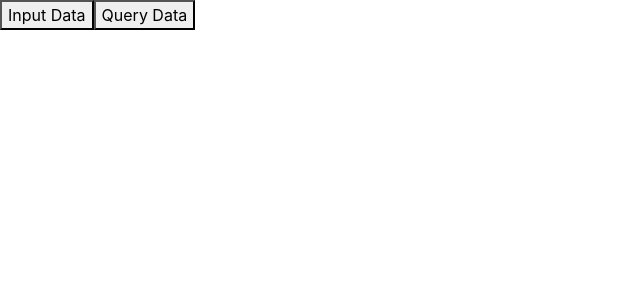
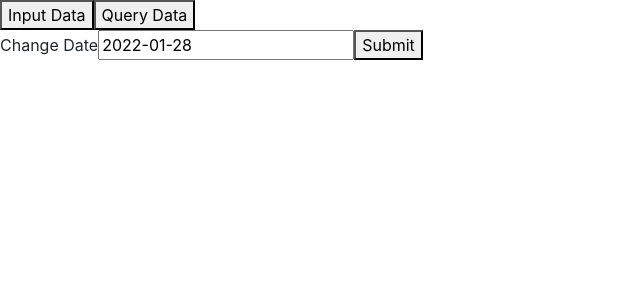
Before and after one commit to FaithKauwe/blue-harvest-frontend, a React (Create React App) app: page / in a window 1280 px wide. Shown: the top 300 px of the page, without its empty margins (0-640 px from the left). Built offline with nearby package versions, Linux system fonts and the light colour scheme; no server answers.

Commit message:
created newMealModal, created axios routes which are successfully connecting to BE

```diff
--- a/package.json
+++ b/package.json
@@ -6,6 +6,7 @@
     "@testing-library/jest-dom": "^5.16.1",
     "@testing-library/react": "^12.1.2",
     "@testing-library/user-event": "^13.5.0",
+    "axios": "^0.25.0",
     "react": "^17.0.2",
     "react-dom": "^17.0.2",
     "react-modal": "^3.14.4",
--- a/src/components/inputDataPage/inputData.js
+++ b/src/components/inputDataPage/inputData.js
@@ -1,8 +1,11 @@
 import "./inputData.css";
 import Modal from "react-modal";
+import { useState, useEffect } from "react";
 import FactorsContainer from "./factorsContainer";
 import SymptomsContainer from "./symptomsContainer";
 import MealsContainer from "./mealsContainer";
+import NewMealModal from "./newMealModal";
+
 // the state variables and state functions being passed through props
 const InputData = ({
   inputIsDisplayed,
@@ -11,10 +14,18 @@ const InputData = ({
   changeDate,
   dailyData,
   changeDailyData,
+  dailyDataToBE,
+  userFood,
 }) => {
+  Modal.setAppElement("#root");
+  const [newMealDisplay, changeNewMealDisplay] = useState(false);
   return (
     <section>
       <Modal isOpen={inputIsDisplayed} className="modal-dialog">
+        <NewMealModal
+          newMealDisplay={newMealDisplay}
+          changeNewMealDisplay={changeNewMealDisplay}
+        ></NewMealModal>
         <div className="modal-content">
           <div className="modal-header">
             <h2>Date</h2>
@@ -33,37 +44,46 @@ const InputData = ({
                 value={dailyData.food[0]}
                 changeDailyData={changeDailyData}
                 index={0}
+                userFood={userFood}
               ></MealsContainer>
               <MealsContainer
                 value={dailyData.food[1]}
                 changeDailyData={changeDailyData}
                 index={1}
+                userFood={userFood}
               ></MealsContainer>
               <MealsContainer
                 value={dailyData.food[2]}
                 changeDailyData={changeDailyData}
                 index={2}
+                userFood={userFood}
               ></MealsContainer>
               <MealsContainer
                 value={dailyData.food[3]}
                 changeDailyData={changeDailyData}
                 index={3}
+                userFood={userFood}
               ></MealsContainer>
               <MealsContainer
                 value={dailyData.food[4]}
                 changeDailyData={changeDailyData}
                 index={4}
+                userFood={userFood}
               ></MealsContainer>
               <MealsContainer
                 value={dailyData.food[5]}
                 changeDailyData={changeDailyData}
                 index={5}
+                userFood={userFood}
               ></MealsContainer>
+              <button onClick={() => changeNewMealDisplay(true)}>
+                Add New Meal
+              </button>
             </div>
           </div>
           <div className="modal-footer">
-            <button>Cancel</button>
-            <button>Submit</button>
+            <button onClick={() => changeInputDisplay(false)}>Cancel</button>
+            <button onClick={dailyDataToBE}>Submit</button>
           </div>
         </div>
       </Modal>
--- a/src/components/inputDataPage/mealsContainer.js
+++ b/src/components/inputDataPage/mealsContainer.js
@@ -1,10 +1,6 @@
 import "./mealsContainer.css";
-const userFood = {
-  oatmeal: "ingredients, ...",
-  steak: "ingredients ...",
-  "tuna sandwich": "ingredients",
-};
-const MealsContainer = ({ value, changeDailyData, index }) => {
+
+const MealsContainer = ({ value, changeDailyData, index, userFood }) => {
   return (
     <section className="mb-5">
       <select
--- /dev/null
+++ b/src/components/inputDataPage/newMealModal.js
@@ -0,0 +1,32 @@
+import Modal from "react-modal";
+
+const NewMealModal = ({ newMealDisplay, changeNewMealDisplay }) => {
+  Modal.setAppElement("#root");
+  return (
+    <section>
+      <Modal isOpen={newMealDisplay} className="modal-dialog">
+        <div className="modal-content">
+          <div className="modal-header">
+            <h2>New Common Meal</h2>
+          </div>
+          <div className="modal-body">
+            <div>
+              <label>Name of New Meal</label>
+              <input type="text" name="name"></input>
+            </div>
+            <div>
+              <label>New Meal Ingredients</label>
+              <input type="text" name="ingredients"></input>
+            </div>
+          </div>
+          <div className="modal-footer">
+            <button onClick={() => changeNewMealDisplay(false)}>Cancel</button>
+            <button>Submit</button>
+          </div>
+        </div>
+      </Modal>
+    </section>
+  );
+};
+
+export default NewMealModal;
--- a/src/components/mainDashboard/dashboard.js
+++ b/src/components/mainDashboard/dashboard.js
@@ -1,9 +1,15 @@
-import { useState } from "react";
+import { useState, useEffect } from "react";
 import "./dashboard.css";
 import InputData from "../inputDataPage/inputData";
 import QueryDataModal from "../queryDataPage/queryDataModal";
+import axios from "axios";
 
 const Dashboard = ({}) => {
+  // const userFood = {
+  //   oatmeal: "ingredients, ...",
+  //   steak: "ingredients ...",
+  //   "tuna sandwich": "ingredients",
+  // };
   // blankData is the initital state for dailyData and changeDailyData
   const blankData = {
     food: [
@@ -36,7 +42,8 @@ const Dashboard = ({}) => {
     alcohol: false,
     sleep: false,
   };
-
+  const currentDate = new Date();
+  currentDate.setHours(0, 0, 0, 0);
   // setting state for Dashboard details, for each useState: first item in [] is the variable
   // being created and the second item is the function to change it
   // this state is for inputData Modal
@@ -44,9 +51,52 @@ const Dashboard = ({}) => {
   // this state is for queryData Modal // false is the state this starts with, when changed to true, the modal will populate
   const [queryIsDisplayed, changeQueryDisplay] = useState(false);
   // this state is for changing the date through mainDashboard, new Date gets today's date as a date object
-  const [activeDate, changeDate] = useState(new Date());
+  const [activeDate, changeDate] = useState(currentDate);
   // this state holds all 18 data entries for inputData, starts as an empty dict
   const [dailyData, changeDailyData] = useState(blankData);
+  const [userFood, populateUserFood] = useState();
+
+  const [inputDate, userChangeDate] = useState(
+    activeDate.toISOString().split("T")[0]
+  );
+  // submitDate is the function which gets called when user clicks submit after input a new date
+  const submitDate = (event) => {
+    event.preventDefault();
+    // inputDate will be a string in ISO format
+    changeDate(
+      new Date(
+        inputDate.slice(0, 4),
+        inputDate.slice(5, 7) - 1,
+        inputDate.slice(8, 10)
+      )
+    );
+  };
+  const inputChange = (event) => {
+    userChangeDate(event.target.value);
+  };
+
+  useEffect(() => {
+    axios // the axios request uses a split function to truncuate the datetime object to this format YYYY-MM-DD
+      // this axios request is tied to the BE endpoint which returns data that has already been entered for a day (NOT based on query options)
+      .get(
+        `http://127.0.0.1:5000/daily_tracker/${
+          activeDate.toISOString().split("T")[0]
+        }`
+      )
+      .then((result) => {
+        changeDailyData(result.data);
+      });
+  }, [activeDate]); // each time activeDate is changed, it will call useEffect and this function is now tied to only activeDate
+  useEffect(() => {
+    getUserFood();
+  }, []);
+  // getUserFood is a helper function for populateUserFood which uses an axios call to access
+  // the CommonFood Table in the BE
+  const getUserFood = () => {
+    axios.get(`http://127.0.0.1:5000/common_food`).then((result) => {
+      populateUserFood(result.data);
+    });
+  };
   // updateDailyData is a helper function for changeDailyData
   const updateDailyData = (event, index) => {
     // create deep copy of dailyData
@@ -84,6 +134,34 @@ const Dashboard = ({}) => {
     console.log(event.target.value);
     console.log(event.target.checked);
   };
+  // queryDataToBE is helper function that sends the queryOptions(selected by user)
+  // to the back end and closes the modal
+  const queryDataToBE = () => {
+    axios
+      .get(`http://127.0.0.1:5000/daily_tracker`, {
+        params: {
+          symptom: queryOptions.symptom,
+          severity: queryOptions.severity,
+          food: queryOptions.food,
+          water: queryOptions.water,
+          alcohol: queryOptions.alcohol,
+          sleep: queryOptions.sleep,
+        },
+      })
+      .then((result) => {
+        console.log(result.data);
+      });
+    changeQueryDisplay(false);
+  };
+  // dailyDataToBE is a helper function that sends the dailyData(updated by user)
+  // to the back end and closes the modal
+  const dailyDataToBE = () => {
+    console.log(dailyData);
+    changeInputDisplay(false);
+  };
+  // queryDataToBE is helper function that sends the queryOptions(updated by user)
+  // to the back end and closes the modal
+
   return (
     <section>
       <InputData
@@ -95,12 +173,15 @@ const Dashboard = ({}) => {
         changeInputDisplay={changeInputDisplay}
         changeDate={changeDate}
         changeDailyData={updateDailyData}
+        dailyDataToBE={dailyDataToBE}
+        userFood={userFood}
       ></InputData>
       <QueryDataModal
         queryIsDisplayed={queryIsDisplayed}
         changeQueryDisplay={changeQueryDisplay}
         queryOptions={queryOptions}
         changeQueryOptions={updateQueryOptions}
+        queryDataToBE={queryDataToBE}
       ></QueryDataModal>
       {/* onClick is the action being listened for, changeInputDisplay is the
       function I want performed when the click is registered */}
@@ -108,6 +189,11 @@ const Dashboard = ({}) => {
           anonymous function or it will get called every time the page renders*/}
       <button onClick={() => changeInputDisplay(true)}>Input Data</button>
       <button onClick={() => changeQueryDisplay(true)}>Query Data</button>
+      <form onSubmit={submitDate}>
+        <label>Change Date</label>
+        <input value={inputDate} onChange={inputChange}></input>
+        <button type="submit">Submit</button>
+      </form>
     </section>
   );
 };
--- a/src/components/queryDataPage/queryDataModal.js
+++ b/src/components/queryDataPage/queryDataModal.js
@@ -6,7 +6,9 @@ const QueryDataModal = ({
   changeQueryDisplay,
   queryOptions,
   changeQueryOptions,
+  queryDataToBE,
 }) => {
+  Modal.setAppElement("#root");
   return (
     <section>
       <Modal isOpen={queryIsDisplayed} className="modal-dialog">
@@ -80,8 +82,8 @@ const QueryDataModal = ({
             <label htmlFor="sleep">Sleep</label>
           </div>
           <div className="modal-footer">
-            <button>Cancel</button>
-            <button>Submit</button>
+            <button onClick={() => changeQueryDisplay(false)}>Cancel</button>
+            <button onClick={queryDataToBE}>Submit</button>
           </div>
         </div>
       </Modal>
```
Also changed, not shown: src/components/inputDataPage/newMealModal.css (added), 1 other file (tests, documents, lock files or other folders).
